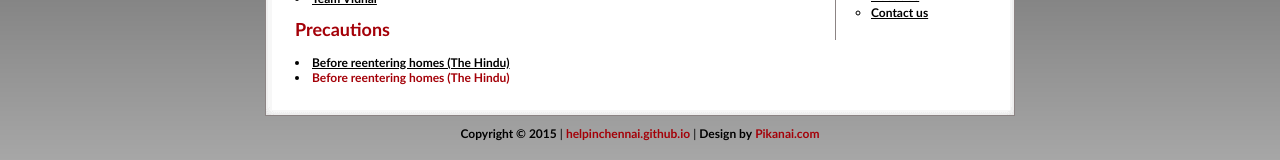
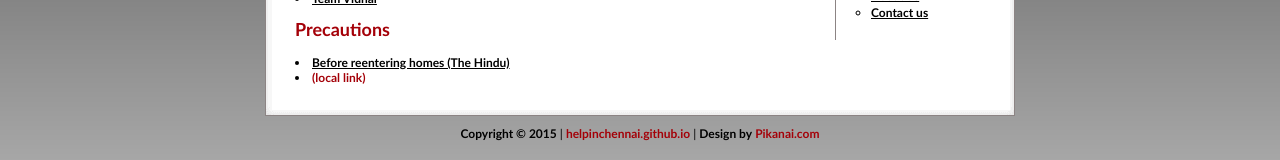
Before and after one commit to helpinchennai/helpinchennai.github.io, a plain HTML site: page index.html in a window 1280 px wide. Shown: the part 173-333 px from the top of the page. Drawn offline with Linux system fonts and the light colour scheme.

Commit message:
local2
local2

```diff
--- a/index.html
+++ b/index.html
@@ -31,9 +31,9 @@
 <h2>Precautions</h2>
 
 <p></p>
-<li><a href="http://www.thehindu.com/news/cities/chennai/precautions-to-take-while-reentering-homes-ravaged-by-the-floods/article7954899.ece?ref=relatedNews" class="menu_link">Before reentering homes (The Hindu)</a></li>
+<li><a href="http://www.thehindu.com/news/cities/chennai/precautions-to-take-while-reentering-homes-ravaged-by-the-floods/article7954899.ece?ref=relatedNews" class="menu_link">Before reentering homes (The Hindu)
 
-<li><a href="precautions-hindu-article.html">Before reentering homes (The Hindu)</a></li>
+<li><a href="precautions-hindu-article.html"> (local link)</a></li>
 
 </div>
 
```
